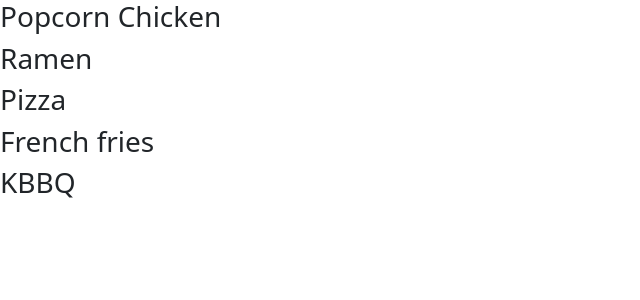
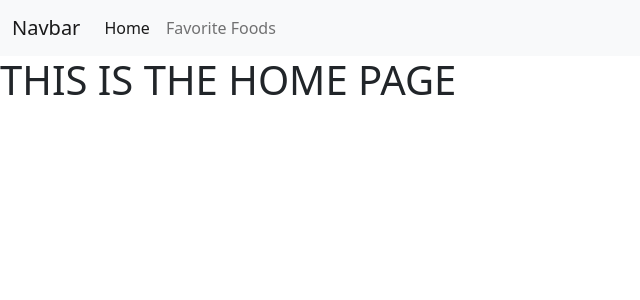
Before and after one commit to iCornYu/Week-5-Day-1-Homework, a Django app: page / in a window 1280 px wide. Shown: the top 300 px of the page, without its empty margins (0-640 px from the left). Run offline with Django 3.2, Linux system fonts and the light colour scheme; some libraries are stand-ins or nearby versions.

Commit message:
2nd commit

```diff
--- a/day1_homework/blog/templates/blog/base.html
+++ b/day1_homework/blog/templates/blog/base.html
@@ -11,6 +11,7 @@
 <title>Title</title>
 </head>
 <body>
+    {% include 'blog/nav.html' %}
     {% block content %}
 
     {% endblock %}
--- /dev/null
+++ b/day1_homework/blog/templates/blog/home.html
@@ -0,0 +1,6 @@
+{% extends 'blog/base.html' %}
+{% block content %}
+
+<h1> THIS IS THE HOME PAGE</h1>
+
+{% endblock %}
--- /dev/null
+++ b/day1_homework/blog/templates/blog/nav.html
@@ -0,0 +1,18 @@
+<nav class="navbar navbar-expand-lg navbar-light bg-light">
+    <div class="container-fluid">
+      <a class="navbar-brand" href="#">Navbar</a>
+      <button class="navbar-toggler" type="button" data-bs-toggle="collapse" data-bs-target="#navbarNav" aria-controls="navbarNav" aria-expanded="false" aria-label="Toggle navigation">
+        <span class="navbar-toggler-icon"></span>
+      </button>
+      <div class="collapse navbar-collapse" id="navbarNav">
+        <ul class="navbar-nav">
+          <li class="nav-item">
+            <a class="nav-link active" aria-current="page" href="{% url 'blog-home' %}">Home</a>
+          </li>
+          <li class="nav-item">
+            <a class="nav-link" href="{% url 'blog-index' %}">Favorite Foods</a>
+          </li>
+        </ul>
+      </div>
+    </div>
+</nav>
--- a/day1_homework/blog/urls.py
+++ b/day1_homework/blog/urls.py
@@ -3,5 +3,6 @@ from django.urls import path
 from . import views
 
 urlpatterns = [
-    path('', views.index, name = 'index')
+    path('index/', views.index, name = 'blog-index'),
+    path('', views.homePage, name = 'blog-home')
 ]
--- a/day1_homework/blog/views.py
+++ b/day1_homework/blog/views.py
@@ -1,5 +1,4 @@
 from django.shortcuts import render
-from django.http import HttpResponse
 
 # Create your views here.
 def index(request):
@@ -12,3 +11,6 @@ def index(request):
     ]
     context = {'foods': favorite_food}
     return render(request, 'blog/index.html', context)
+
+def homePage(request):
+    return render(request, 'blog/home.html')
```
